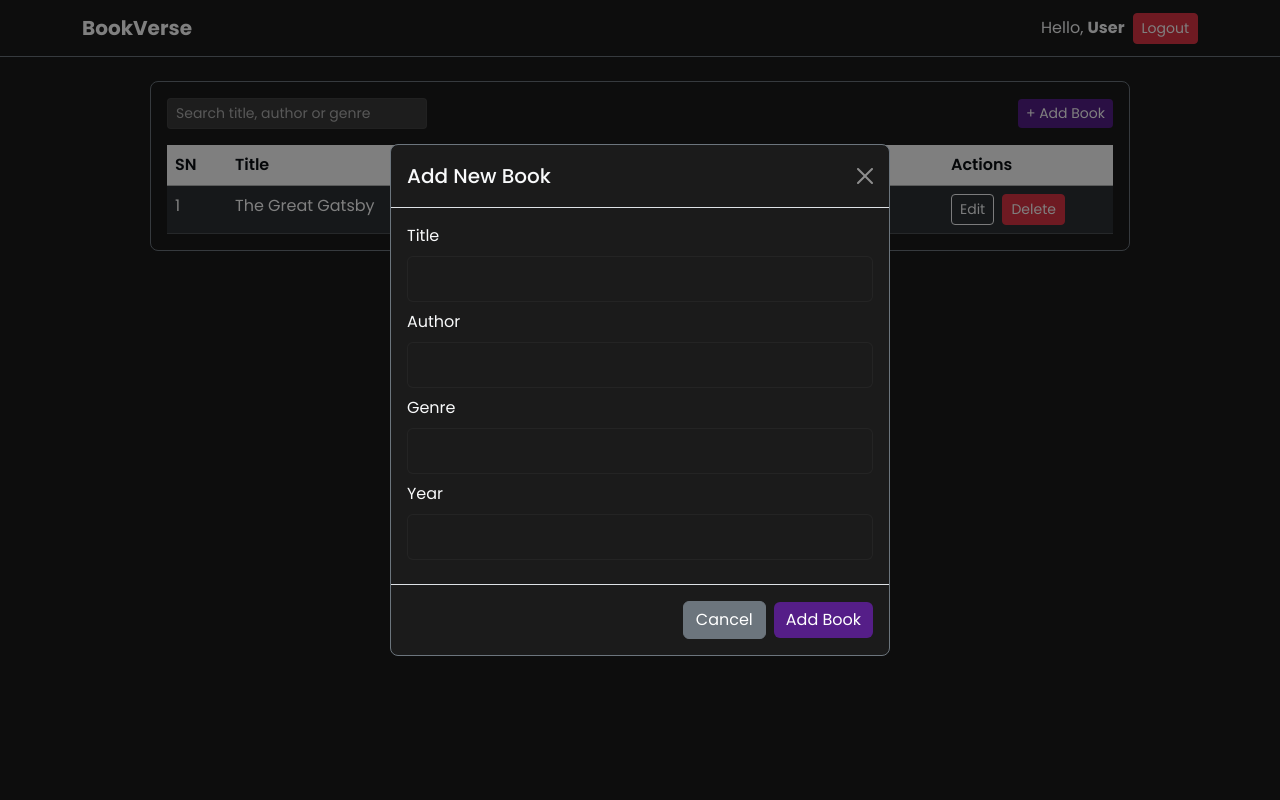
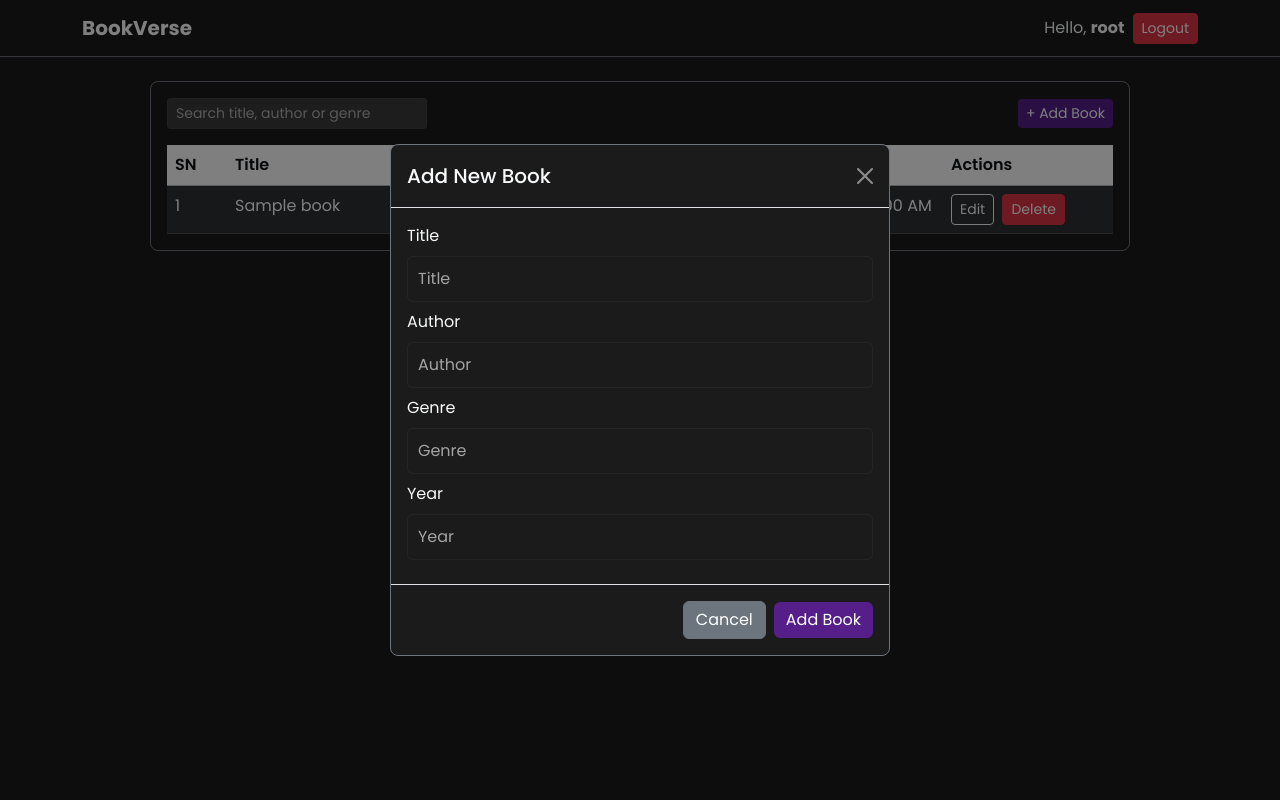
Before and after one commit to irfan0059615/PHPCoursework, a PHP site: page / in a window 1280 px wide, after a click on "+ Add Book". Run offline with PHP 8.4, Linux system fonts and the light colour scheme; the visitor is signed in with stand-in values (Sample User, id 1); tables that the repository leaves empty or names only in its code hold one stand-in row (values such as "Sample post").

Commit message:
update: dashboard backend & fetch available books

```diff
--- a/index.php
+++ b/index.php
@@ -1,3 +1,20 @@
+<?php
+    session_start();
+    include 'php/db.php';
+
+    $user_id = $_SESSION['user_id'];
+
+    $stmt = $conn->prepare("SELECT * FROM books WHERE user_id=? ORDER BY id DESC");
+    $stmt->bind_param("i", $user_id);
+    $stmt->execute();
+    $result = $stmt->get_result();
+
+    $books = [];
+    while ($row = $result->fetch_assoc()) {
+        $books[] = $row;
+    }
+?>
+
 <!DOCTYPE html>
 <html lang="en">
 <head>
@@ -22,12 +39,16 @@
 
             <div class="collapse navbar-collapse" id="navbarContent">
                 <ul class="navbar-nav ms-auto mb-2 mb-lg-0">
+
+                    <?php if ($user): ?>
                         <li class="nav-item d-flex align-items-center me-2">
-                        <span class="text-light">Hello, <strong>User</strong></span>
+                            <span class="text-light">Hello, <strong><?= htmlspecialchars($user) ?></strong></span>
                         </li>
                         <li class="nav-item">
-                        <a class="btn btn-danger btn-sm" href="#">Logout</a>
+                            <a class="btn btn-danger btn-sm" href="php/logout.php">Logout</a>
                         </li>
+                    <?php endif; ?>
+
                 </ul>
             </div>
 
@@ -50,7 +71,7 @@
                 </div>
 
                 <div class="table-responsive">
-                    <table class="table table-dark table-striped table-hover mb-0 text-wrap" id="booksTable">
+                    <table class="table table-dark table-striped table-hover mb-0 text-wrap">
                         <thead class="table-secondary text-dark">
                             <tr>
                                 <th style="width:60px">SN</th>
@@ -62,19 +83,37 @@
                                 <th style="width:170px">Actions</th>
                             </tr>
                         </thead>
-                        <tbody id="bookList">
+                        <tbody>
+                        <?php if (empty($books)): ?>
                             <tr>
-                                <td>1</td>
-                                <td>The Great Gatsby</td>
-                                <td>F. Scott Fitzgerald</td>
-                                <td>Novel</td>
-                                <td>1925</td>
-                                <td>-</td>
+                                <td colspan="7" class="text-center text-muted py-4">No books found</td>
+                            </tr>
+                        <?php else:
+                            $sn = 1;
+                        ?>
+                            <?php foreach($books as $book): ?>
+                            <tr>
+                                <td><?= $sn++; ?></td>
+                                <td><?= htmlspecialchars($book['title']) ?></td>
+                                <td><?= htmlspecialchars($book['author']) ?></td>
+                                <td><?= htmlspecialchars($book['genre']) ?></td>
+                                <td><?= htmlspecialchars($book['published_year']) ?></td>
                                 <td>
-                                    <button class="btn btn-sm btn-outline-light me-1" onclick="editBook(1)" data-bs-toggle="modal" data-bs-target="#editModal">Edit</button>
-                                    <button class="btn btn-sm btn-danger" onclick="deleteBook(1)">Delete</button>
+                                    <?php
+                                        if (!empty($book['updated_on'])) {
+                                            echo date("d M h:i A", strtotime($book['updated_on']));
+                                        } else {
+                                            echo '-';
+                                        }
+                                    ?>
+                                </td>
+                                <td>
+                                    <button class="btn btn-sm btn-outline-light me-1" onclick="editBook(<?= $book['id'] ?>)" data-bs-toggle="modal" data-bs-target="#editModal">Edit</button>
+                                    <button class="btn btn-sm btn-danger" onclick="deleteBook(<?= $book['id'] ?>)">Delete</button>
                                 </td>
                             </tr>
+                            <?php endforeach; ?>
+                        <?php endif; ?>
                         </tbody>
                     </table>
                 </div>
@@ -87,25 +126,25 @@
             <div class="modal-content custom-bg text-light border-secondary">
             <div class="modal-header">
                 <h5 class="modal-title">Add New Book</h5>
-                    <button type="button" class="btn-close btn-close-white" data-bs-dismiss="modal"></button>
+                <button type="button" class="btn-close btn-close-white" data-bs-dismiss="modal" aria-label="Close"></button>
             </div>
-                <form id="bookForm" onsubmit="event.preventDefault();">
+            <form id="bookForm" onsubmit="event.preventDefault(); addBook();">
                 <div class="modal-body">
                     <div class="mb-2">
-                            <label class="form-label">Title</label>
-                            <input class="form-control form-control-dark" type="text" required>
+                        <label for="title" class="form-label">Title</label>
+                        <input id="title" class="form-control form-control-dark" type="text" name="title" placeholder="Title" required>
                     </div>
                     <div class="mb-2">
-                            <label class="form-label">Author</label>
-                            <input class="form-control form-control-dark" type="text">
+                        <label for="author" class="form-label">Author</label>
+                        <input id="author" class="form-control form-control-dark" type="text" name="author" placeholder="Author">
                     </div>
                     <div class="mb-2">
-                            <label class="form-label">Genre</label>
-                            <input class="form-control form-control-dark" type="text">
+                        <label for="genre" class="form-label">Genre</label>
+                        <input id="genre" class="form-control form-control-dark" type="text" name="genre" placeholder="Genre">
                     </div>
                     <div class="mb-2">
-                            <label class="form-label">Year</label>
-                            <input class="form-control form-control-dark" type="number">
+                        <label for="published_year" class="form-label">Year</label>
+                        <input id="published_year" class="form-control form-control-dark" type="number" name="published_year" placeholder="Year">
                     </div>
                 </div>
                 <div class="modal-footer">
@@ -122,25 +161,26 @@
             <div class="modal-content custom-bg text-light border-secondary">
             <div class="modal-header">
                 <h5 class="modal-title">Edit Book</h5>
-                    <button type="button" class="btn-close btn-close-white" data-bs-dismiss="modal"></button>
+                <button type="button" class="btn-close btn-close-white" data-bs-dismiss="modal" aria-label="Close"></button>
             </div>
-                <form id="editForm" onsubmit="event.preventDefault();">
+            <form id="editForm" onsubmit="event.preventDefault(); updateBook();">
                 <div class="modal-body">
+                    <input type="hidden" name="id" id="editId">
                     <div class="mb-2">
-                            <label class="form-label">Title</label>
-                            <input class="form-control form-control-dark" type="text" required>
+                        <label for="editTitle" class="form-label">Title</label>
+                        <input id="editTitle" class="form-control form-control-dark" type="text" name="title" placeholder="Title" required>
                     </div>
                     <div class="mb-2">
-                            <label class="form-label">Author</label>
-                            <input class="form-control form-control-dark" type="text">
+                        <label for="editAuthor" class="form-label">Author</label>
+                        <input id="editAuthor" class="form-control form-control-dark" type="text" name="author" placeholder="Author">
                     </div>
                     <div class="mb-2">
-                            <label class="form-label">Genre</label>
-                            <input class="form-control form-control-dark" type="text">
+                        <label for="editGenre" class="form-label">Genre</label>
+                        <input id="editGenre" class="form-control form-control-dark" type="text" name="genre" placeholder="Genre">
                     </div>
                     <div class="mb-2">
-                            <label class="form-label">Year</label>
-                            <input class="form-control form-control-dark" type="number">
+                        <label for="editYear" class="form-label">Year</label>
+                        <input id="editYear" class="form-control form-control-dark" type="number" name="published_year" placeholder="Year">
                     </div>
                 </div>
                 <div class="modal-footer">
@@ -153,15 +193,6 @@
     </div>
 
     <script src="https://cdn.jsdelivr.net/npm/bootstrap@5.3.2/dist/js/bootstrap.bundle.min.js"></script>
-
-    <script>
-        function editBook(id) {
-            console.log("editing book with id: " + id);
-        }
-
-        function deleteBook(id) {
-            console.log("deleting book with id: " + id);
-        }
-    </script>
+    <script src="js/app.js"></script>
 </body>
 </html>
```
Lines whose indentation alone changed are shown as unchanged.
